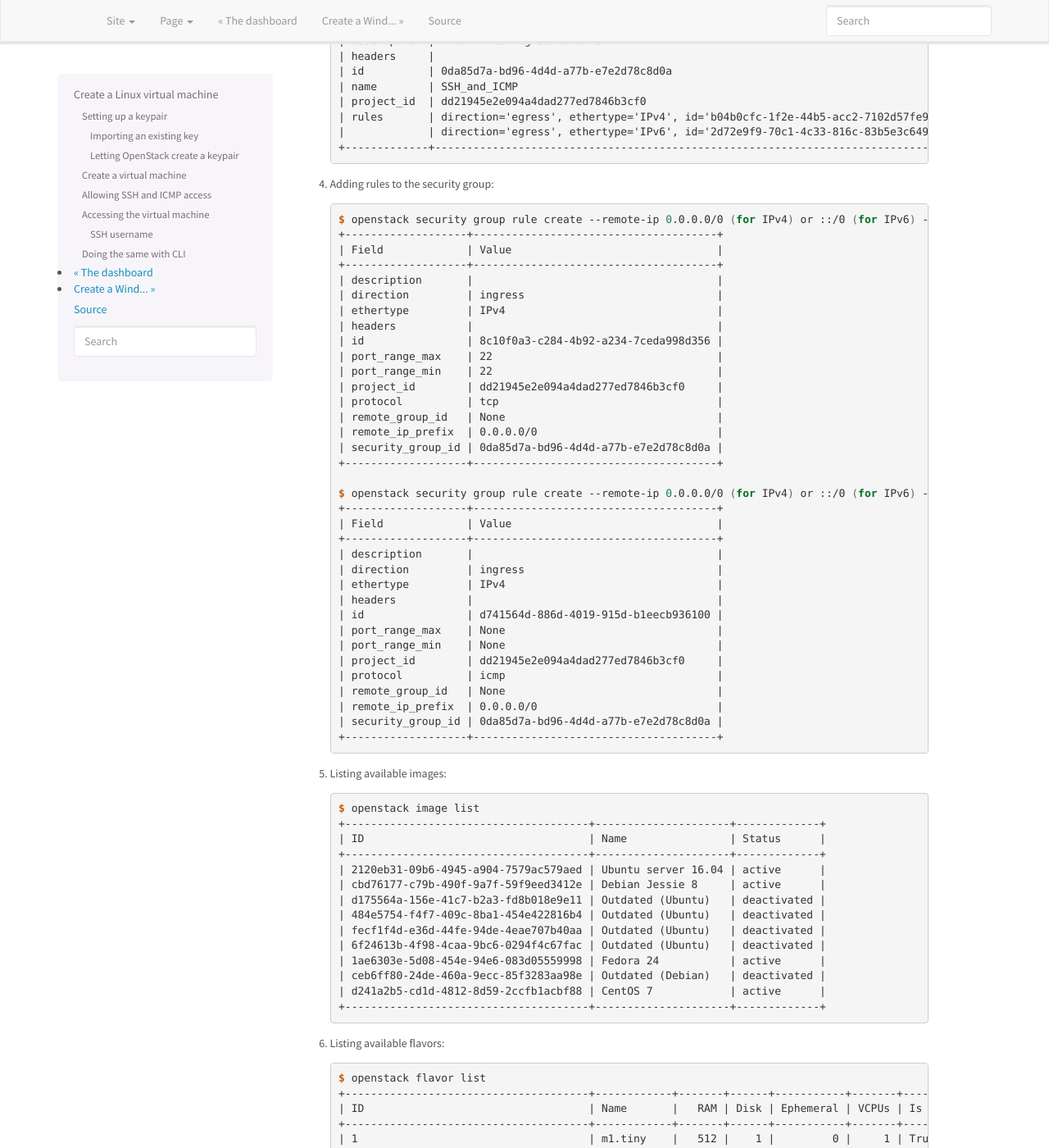
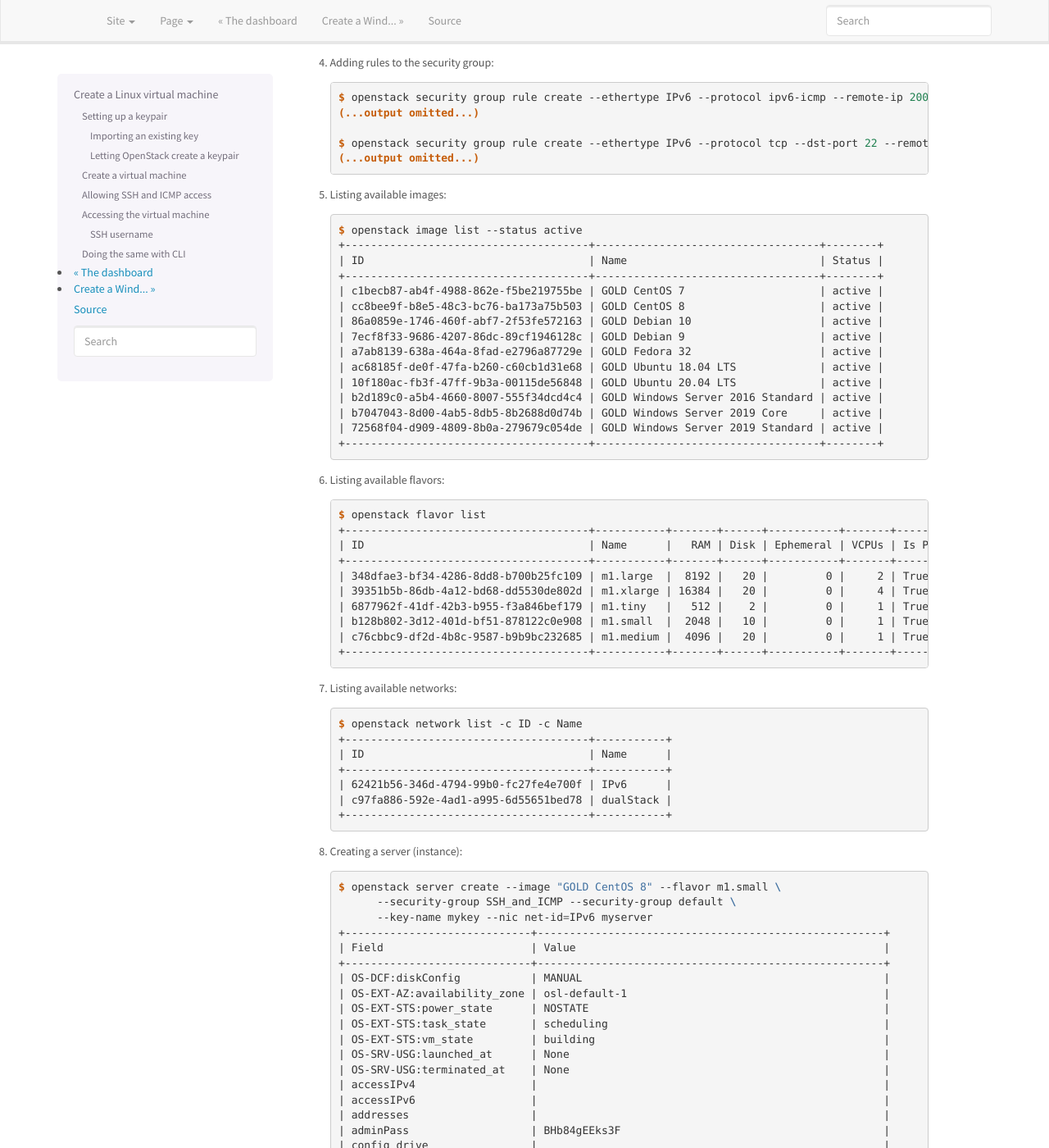
Before and after one commit to norcams/docs-enduser, a Sphinx documentation site: the page built from docs/create-virtual-machine.rst, in a window 1280 px wide and 1400 px high, scrolled down 13069 px. Shown: the whole window at 82% size. Built offline with Sphinx 7.4.7, drawn with Linux system fonts in a browser that asks for light colours; some of the changed text lies outside the part shown.

Commit message:
improve create linux vm

```diff
--- a/docs/create-virtual-machine.rst
+++ b/docs/create-virtual-machine.rst
@@ -354,15 +354,17 @@ For information on how to install the *command line tools*, check the section
    .. code-block:: console
 
      $ openstack server list
+     (...no output...)
 
      $ openstack keypair list
+     (...no output...)
 
      $ openstack security group list
-     +--------------------------------------+---------+------------------------+----------------------------------+
-     | ID                                   | Name    | Description            | Project                          |
-     +--------------------------------------+---------+------------------------+----------------------------------+
-     | 5c87d72e-2186-4878-94cd-27a784019988 | default | Default security group | dd21945e2e094a4dad277ed7846b3cf0 |
-     +--------------------------------------+---------+------------------------+----------------------------------+
+     +--------------------------------------+---------+------------------------+----------------------------------+------+
+     | ID                                   | Name    | Description            | Project                          | Tags |
+     +--------------------------------------+---------+------------------------+----------------------------------+------+
+     | 6743c744-1a06-462e-82e6-85c9d0b2399f | default | Default security group | 24823ac5a6dd4d27966310600abce54d | []   |
+     +--------------------------------------+---------+------------------------+----------------------------------+------+
 
    In this example, we have no servers and keypairs, and our copy of
    the default security group.
@@ -385,150 +387,112 @@ For information on how to install the *command line tools*, check the section
    .. code-block:: console
 
      $ openstack security group create --description "Allow incoming SSH and ICMP" SSH_and_ICMP
-     +-------------+---------------------------------------------------------------------------------+
-     | Field       | Value                                                                           |
-     +-------------+---------------------------------------------------------------------------------+
-     | description | Allow incoming SSH and ICMP                                                     |
-     | headers     |                                                                                 |
-     | id          | 0da85d7a-bd96-4d4d-a77b-e7e2d78c8d0a                                            |
-     | name        | SSH_and_ICMP                                                                    |
-     | project_id  | dd21945e2e094a4dad277ed7846b3cf0                                                |
-     | rules       | direction='egress', ethertype='IPv4', id='b04b0cfc-1f2e-44b5-acc2-7102d57fe941' |
-     |             | direction='egress', ethertype='IPv6', id='2d72e9f9-70c1-4c33-816c-83b5e3c649df' |
-     +-------------+---------------------------------------------------------------------------------+
+     (...output omitted...)
 
 #. Adding rules to the security group:
 
    .. code-block:: console
 
-     $ openstack security group rule create --remote-ip 0.0.0.0/0 (for IPv4) or ::/0 (for IPv6) --dst-port 22 --protocol tcp --ingress SSH_and_ICMP
-     +-------------------+--------------------------------------+
-     | Field             | Value                                |
-     +-------------------+--------------------------------------+
-     | description       |                                      |
-     | direction         | ingress                              |
-     | ethertype         | IPv4                                 |
-     | headers           |                                      |
-     | id                | 8c10f0a3-c284-4b92-a234-7ceda998d356 |
-     | port_range_max    | 22                                   |
-     | port_range_min    | 22                                   |
-     | project_id        | dd21945e2e094a4dad277ed7846b3cf0     |
-     | protocol          | tcp                                  |
-     | remote_group_id   | None                                 |
-     | remote_ip_prefix  | 0.0.0.0/0                            |
-     | security_group_id | 0da85d7a-bd96-4d4d-a77b-e7e2d78c8d0a |
-     +-------------------+--------------------------------------+
+     $ openstack security group rule create --ethertype IPv6 --protocol ipv6-icmp --remote-ip 2001:700:100:12::7 SSH_and_ICMP
+     (...output omitted...)
 
-     $ openstack security group rule create --remote-ip 0.0.0.0/0 (for IPv4) or ::/0 (for IPv6) --protocol icmp --ingress SSH_and_ICMP
-     +-------------------+--------------------------------------+
-     | Field             | Value                                |
-     +-------------------+--------------------------------------+
-     | description       |                                      |
-     | direction         | ingress                              |
-     | ethertype         | IPv4                                 |
-     | headers           |                                      |
-     | id                | d741564d-886d-4019-915d-b1eecb936100 |
-     | port_range_max    | None                                 |
-     | port_range_min    | None                                 |
-     | project_id        | dd21945e2e094a4dad277ed7846b3cf0     |
-     | protocol          | icmp                                 |
-     | remote_group_id   | None                                 |
-     | remote_ip_prefix  | 0.0.0.0/0                            |
-     | security_group_id | 0da85d7a-bd96-4d4d-a77b-e7e2d78c8d0a |
-     +-------------------+--------------------------------------+
+     $ openstack security group rule create --ethertype IPv6 --protocol tcp --dst-port 22 --remote-ip 2001:700:100:12::7 SSH_and_ICMP
+     (...output omitted...)
 
 #. Listing available images:
 
    .. code-block:: console
 
-     $ openstack image list
-     +--------------------------------------+---------------------+-------------+
-     | ID                                   | Name                | Status      |
-     +--------------------------------------+---------------------+-------------+
-     | 2120eb31-09b6-4945-a904-7579ac579aed | Ubuntu server 16.04 | active      |
-     | cbd76177-c79b-490f-9a7f-59f9eed3412e | Debian Jessie 8     | active      |
-     | d175564a-156e-41c7-b2a3-fd8b018e9e11 | Outdated (Ubuntu)   | deactivated |
-     | 484e5754-f4f7-409c-8ba1-454e422816b4 | Outdated (Ubuntu)   | deactivated |
-     | fecf1f4d-e36d-44fe-94de-4eae707b40aa | Outdated (Ubuntu)   | deactivated |
-     | 6f24613b-4f98-4caa-9bc6-0294f4c67fac | Outdated (Ubuntu)   | deactivated |
-     | 1ae6303e-5d08-454e-94e6-083d05559998 | Fedora 24           | active      |
-     | ceb6ff80-24de-460a-9ecc-85f3283aa98e | Outdated (Debian)   | deactivated |
-     | d241a2b5-cd1d-4812-8d59-2ccfb1acbf88 | CentOS 7            | active      |
-     +--------------------------------------+---------------------+-------------+
+     $ openstack image list --status active
+     +--------------------------------------+-----------------------------------+--------+
+     | ID                                   | Name                              | Status |
+     +--------------------------------------+-----------------------------------+--------+
+     | c1becb87-ab4f-4988-862e-f5be219755be | GOLD CentOS 7                     | active |
+     | cc8bee9f-b8e5-48c3-bc76-ba173a75b503 | GOLD CentOS 8                     | active |
+     | 86a0859e-1746-460f-abf7-2f53fe572163 | GOLD Debian 10                    | active |
+     | 7ecf8f33-9686-4207-86dc-89cf1946128c | GOLD Debian 9                     | active |
+     | a7ab8139-638a-464a-8fad-e2796a87729e | GOLD Fedora 32                    | active |
+     | ac68185f-de0f-47fa-b260-c60cb1d31e68 | GOLD Ubuntu 18.04 LTS             | active |
+     | 10f180ac-fb3f-47ff-9b3a-00115de56848 | GOLD Ubuntu 20.04 LTS             | active |
+     | b2d189c0-a5b4-4660-8007-555f34dcd4c4 | GOLD Windows Server 2016 Standard | active |
+     | b7047043-8d00-4ab5-8db5-8b2688d0d74b | GOLD Windows Server 2019 Core     | active |
+     | 72568f04-d909-4809-8b0a-279679c054de | GOLD Windows Server 2019 Standard | active |
+     +--------------------------------------+-----------------------------------+--------+
 
 #. Listing available flavors:
 
    .. code-block:: console
 
      $ openstack flavor list
-     +--------------------------------------+------------+-------+------+-----------+-------+-----------+
-     | ID                                   | Name       |   RAM | Disk | Ephemeral | VCPUs | Is Public |
-     +--------------------------------------+------------+-------+------+-----------+-------+-----------+
-     | 1                                    | m1.tiny    |   512 |    1 |         0 |     1 | True      |
-     | 34532829-2bb7-42f6-aae1-9654908a521e | m1.large   |  8192 |   20 |         0 |     4 | True      |
-     | 47d7f445-db26-4f1d-bf58-e79de7394f97 | m1.medium  |  4096 |   20 |         0 |     2 | True      |
-     | 922bfed4-42e5-4baa-8ea4-9e164839ca41 | m1.windows |  8192 |   50 |         0 |     4 | True      |
-     | b128b802-3d12-401d-bf51-878122c0e908 | m1.small   |  2048 |   10 |         0 |     1 | True      |
-     | ff6e88a4-3da9-4cbe-9c5d-a47d51f9c37a | m1.xlarge  | 16384 |   20 |         0 |     8 | True      |
-     +--------------------------------------+------------+-------+------+-----------+-------+-----------+
+     +--------------------------------------+-----------+-------+------+-----------+-------+-----------+
+     | ID                                   | Name      |   RAM | Disk | Ephemeral | VCPUs | Is Public |
+     +--------------------------------------+-----------+-------+------+-----------+-------+-----------+
+     | 348dfae3-bf34-4286-8dd8-b700b25fc109 | m1.large  |  8192 |   20 |         0 |     2 | True      |
+     | 39351b5b-86db-4a12-bd68-dd5530de802d | m1.xlarge | 16384 |   20 |         0 |     4 | True      |
+     | 6877962f-41df-42b3-b955-f3a846bef179 | m1.tiny   |   512 |    2 |         0 |     1 | True      |
+     | b128b802-3d12-401d-bf51-878122c0e908 | m1.small  |  2048 |   10 |         0 |     1 | True      |
+     | c76cbbc9-df2d-4b8c-9587-b9b9bc232685 | m1.medium |  4096 |   20 |         0 |     1 | True      |
+     +--------------------------------------+-----------+-------+------+-----------+-------+-----------+
 
 #. Listing available networks:
 
    .. code-block:: console
 
-     $ openstack network list
-     +--------------------------------------+------------+--------------------------------------+
-     | ID                                   | Name       | Subnets                              |
-     +--------------------------------------+------------+--------------------------------------+
-     | c97fa886-592e-4ad1-a995-6d55651bed78 | osl-public | c4f1c0aa-6b02-4870-a743-3403d0740082 |
-     +--------------------------------------+------------+--------------------------------------+
+     $ openstack network list -c ID -c Name
+     +--------------------------------------+-----------+
+     | ID                                   | Name      |
+     +--------------------------------------+-----------+
+     | 62421b56-346d-4794-99b0-fc27fe4e700f | IPv6      |
+     | c97fa886-592e-4ad1-a995-6d55651bed78 | dualStack |
+     +--------------------------------------+-----------+
 
 #. Creating a server (instance):
 
    .. code-block:: console
 
-     $ openstack server create --image "Fedora 24" --flavor m1.small \
+     $ openstack server create --image "GOLD CentOS 8" --flavor m1.small \
            --security-group SSH_and_ICMP --security-group default \
-           --key-name mykey --nic net-id=osl-public myserver
-     +--------------------------------------+-----------------------------------------------------+
-     | Field                                | Value                                               |
-     +--------------------------------------+-----------------------------------------------------+
-     | OS-DCF:diskConfig                    | MANUAL                                              |
-     | OS-EXT-AZ:availability_zone          |                                                     |
-     | OS-EXT-STS:power_state               | NOSTATE                                             |
-     | OS-EXT-STS:task_state                | scheduling                                          |
-     | OS-EXT-STS:vm_state                  | building                                            |
-     | OS-SRV-USG:launched_at               | None                                                |
-     | OS-SRV-USG:terminated_at             | None                                                |
-     | accessIPv4                           |                                                     |
-     | accessIPv6                           |                                                     |
-     | addresses                            |                                                     |
-     | adminPass                            | P7QpJ7gQzdva                                        |
-     | config_drive                         |                                                     |
-     | created                              | 2016-11-14T12:12:07Z                                |
-     | flavor                               | m1.small (b128b802-3d12-401d-bf51-878122c0e908)     |
-     | hostId                               |                                                     |
-     | id                                   | 132c186a-03a2-4449-b8d0-04b85a37e21a                |
-     | image                                | Fedora 24 (1ae6303e-5d08-454e-94e6-083d05559998)    |
-     | key_name                             | mykey                                               |
-     | name                                 | myserver                                            |
-     | os-extended-volumes:volumes_attached | []                                                  |
-     | progress                             | 0                                                   |
-     | project_id                           | dd21945e2e094a4dad277ed7846b3cf0                    |
-     | properties                           |                                                     |
-     | security_groups                      | [{u'name': u'SSH_and_ICMP'}, {u'name': u'default'}] |
-     | status                               | BUILD                                               |
-     | updated                              | 2016-11-14T12:12:07Z                                |
-     | user_id                              | 6bb8dbcdc9b94fff89258094bc56a49f                    |
-     +--------------------------------------+-----------------------------------------------------+
+           --key-name mykey --nic net-id=IPv6 myserver
+     +-----------------------------+------------------------------------------------------+
+     | Field                       | Value                                                |
+     +-----------------------------+------------------------------------------------------+
+     | OS-DCF:diskConfig           | MANUAL                                               |
+     | OS-EXT-AZ:availability_zone | osl-default-1                                        |
+     | OS-EXT-STS:power_state      | NOSTATE                                              |
+     | OS-EXT-STS:task_state       | scheduling                                           |
+     | OS-EXT-STS:vm_state         | building                                             |
+     | OS-SRV-USG:launched_at      | None                                                 |
+     | OS-SRV-USG:terminated_at    | None                                                 |
+     | accessIPv4                  |                                                      |
+     | accessIPv6                  |                                                      |
+     | addresses                   |                                                      |
+     | adminPass                   | BHb84gEEks3F                                         |
+     | config_drive                |                                                      |
+     | created                     | 2021-03-15T13:28:06Z                                 |
+     | flavor                      | m1.small (b128b802-3d12-401d-bf51-878122c0e908)      |
+     | hostId                      |                                                      |
+     | id                          | 9fb1f289-81ae-4b6d-be52-995434ab9978                 |
+     | image                       | GOLD CentOS 8 (cc8bee9f-b8e5-48c3-bc76-ba173a75b503) |
+     | key_name                    | mykey                                                |
+     | name                        | myserver                                             |
+     | progress                    | 0                                                    |
+     | project_id                  | 24823ac5a6dd4d27966310600abce54d                     |
+     | properties                  |                                                      |
+     | security_groups             | name='00b69714-0378-46dc-bd3e-718a93b5188d'          |
+     |                             | name='6743c744-1a06-462e-82e6-85c9d0b2399f'          |
+     | status                      | BUILD                                                |
+     | updated                     | 2021-03-15T13:28:06Z                                 |
+     | user_id                     | 6bb8dbcdc9b94fff89258094bc56a49f                     |
+     | volumes_attached            |                                                      |
+     +-----------------------------+------------------------------------------------------+
 
 #. Listing servers:
 
    .. code-block:: console
 
      $ openstack server list
-     +--------------------------------------+----------+--------+-------------------------+------------+
-     | ID                                   | Name     | Status | Networks                | Image Name |
-     +--------------------------------------+----------+--------+-------------------------+------------+
-     | 132c186a-03a2-4449-b8d0-04b85a37e21a | myserver | ACTIVE | osl-public=158.37.63.62 | Fedora 24  |
-     +--------------------------------------+----------+--------+-------------------------+------------+
+     +--------------------------------------+----------+--------+----------------------------------------+---------------+----------+
+     | ID                                   | Name     | Status | Networks                               | Image         | Flavor   |
+     +--------------------------------------+----------+--------+----------------------------------------+---------------+----------+
+     | 9fb1f289-81ae-4b6d-be52-995434ab9978 | myserver | ACTIVE | IPv6=2001:700:2:8201::13f2, 10.2.2.104 | GOLD CentOS 8 | m1.small |
+     +--------------------------------------+----------+--------+----------------------------------------+---------------+----------+
```
